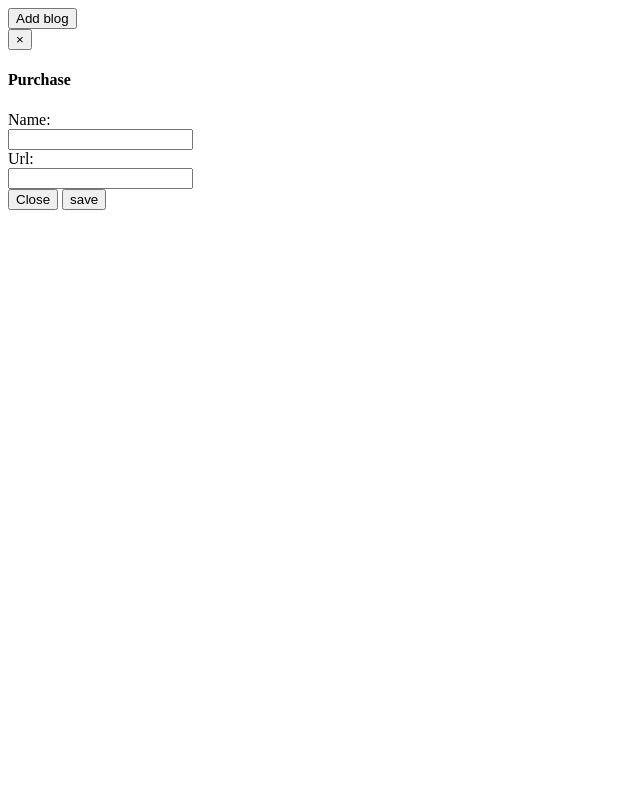
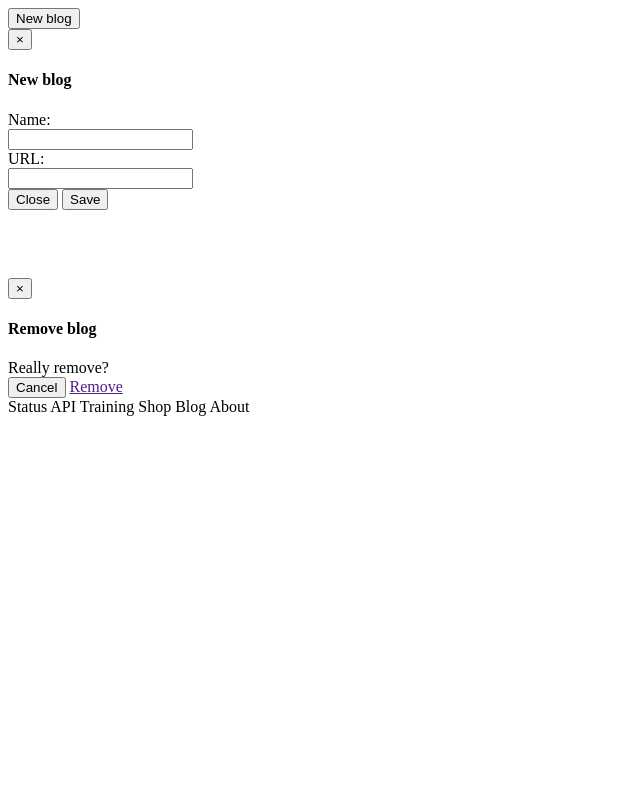
Before and after one commit to cj555/MOOCs, a Java web app: template blog-aggregator/src/main/webapp/WEB-INF/jsp/user-account.jsp in a window 1280 px wide. Shown: the whole page, without its empty margins (0-640 px from the left). Run offline with Spring Boot 4, a stand-in JSP engine, Linux system fonts and the light colour scheme; the template is opened without the code that fills it, so the values that code supplies are empty; the project's own start-up code is not run, and a stand-in starts its controllers and pages.

Commit message:
save items
1. getItems(blog)

Note:

I have been getting exception "java.sql.SQLDataException: data
exception: string data, right truncation; table: ITEM column:
DESCRIPTION"...I solved it by adding @Column(length= 10000) annotation
above "desription" field in "Item" entity. Please let me know if this
is the best way ....
@Column(length= 10000)
	private String description;﻿

```diff
--- a/blog-aggregator/src/main/java/io/cj555/entity/Item.java
+++ b/blog-aggregator/src/main/java/io/cj555/entity/Item.java
@@ -17,6 +17,8 @@
 	private Integer id;
 
 	private String title;
+
+	@Column(length=10000)
 	private String description;
 
 	@Column(name = "published_date")
--- a/blog-aggregator/src/main/java/io/cj555/repository/ItemRepository.java
+++ b/blog-aggregator/src/main/java/io/cj555/repository/ItemRepository.java
@@ -13,4 +13,6 @@
 
 	List<Item> findByBlog(Blog blog, Pageable pageable);
 
+	Item findByBlogAndLink(Blog blog, String link);
+
 }
--- a/blog-aggregator/src/main/webapp/WEB-INF/jsp/user-account.jsp
+++ b/blog-aggregator/src/main/webapp/WEB-INF/jsp/user-account.jsp
@@ -3,35 +3,32 @@
 
 <%@ include file="../layout/taglib.jsp"%>
 
-
-<h1>${user.name}</h1>
-
-<button type="button" class="btn btn-primary btn-large"
-	data-toggle="modal" data-target="#myModal">Add blog</button>
+<!-- Button trigger modal -->
+<button class="btn btn-primary btn-lg" data-toggle="modal" data-target="#myModal">
+  New blog
+</button>
 
 
 <form:form commandName="blog" cssClass="form-horizontal blogForm">
-	<div class="modal fade" id="myModal" tabindex="-1" role="dialog"
-		aria-labelledby="purchaseLabel" aria-hidden="true">
+<!-- Modal -->
+<div class="modal fade" id="myModal" tabindex="-1" role="dialog" aria-labelledby="myModalLabel" aria-hidden="true">
   <div class="modal-dialog">
     <div class="modal-content">
       <div class="modal-header">
-					<button type="button" class="close" data-dismiss="modal"
-						aria-hidden="true">&times;</button>
-					<h4 class="modal-title" id="purchaseLabel">Purchase</h4>
+        <button type="button" class="close" data-dismiss="modal" aria-hidden="true">&times;</button>
+        <h4 class="modal-title" id="myModalLabel">New blog</h4>
       </div>
       <div class="modal-body">
 
 		<div class="form-group">
-						<label for="name" class="col-sm-2 control-label">Name: </label>
+			<label for="name" class="col-sm-2 control-label">Name:</label>
 			<div class="col-sm-10">
 				<form:input path="name" cssClass="form-control" />
 				<form:errors path="name" />
 			</div>
 		</div>
-
 		<div class="form-group">
-						<label for="name" class="col-sm-2 control-label">Url: </label>
+			<label for="name" class="col-sm-2 control-label">URL:</label>
 			<div class="col-sm-10">
 				<form:input path="url" cssClass="form-control" />
 				<form:errors path="url" />
@@ -41,29 +38,50 @@
       </div>
       <div class="modal-footer">
         <button type="button" class="btn btn-default" data-dismiss="modal">Close</button>
-					<input type="submit" class="btn btn-primary" value="save">
-
+        <input type="submit" class="btn btn-primary" value="Save" />
       </div>
     </div>
   </div>
 </div>
-
 </form:form>
 
-<div>
-	<br /> <br />
+<br /><br />
 
 <script type="text/javascript">
 $(document).ready(function() {
 	$('.nav-tabs a:first').tab('show'); // Select first tab
+	$(".triggerRemove").click(function(e) {
+		e.preventDefault();
+		$("#modalRemove .removeBtn").attr("href", $(this).attr("href"));
+		$("#modalRemove").modal();
+	});
+	$(".blogForm").validate(
+			{
+				rules: {
+					name: {
+						required : true,
+						minlength : 1
+					},
+					url: {
+						required : true,
+						url: true
+					}
+				},
+				highlight: function(element) {
+					$(element).closest('.form-group').removeClass('has-success').addClass('has-error');
+				},
+				unhighlight: function(element) {
+					$(element).closest('.form-group').removeClass('has-error').addClass('has-success');
+				}
+			}
+		);
 });
 </script>
 
 <!-- Nav tabs -->
 <ul class="nav nav-tabs">
 	<c:forEach items="${user.blogs}" var="blog">
-			<li><a href="#blog_${blog.id}" data-toggle="tab">${blog.name }</a></li>
-
+	  <li><a href="#blog_${blog.id}" data-toggle="tab"><c:out value="${blog.name}" /></a></li>
 	</c:forEach>
 </ul>
 
@@ -71,30 +89,33 @@
 <div class="tab-content">
 <c:forEach items="${user.blogs}" var="blog">
   <div class="tab-pane" id="blog_${blog.id}">
+	<h1><c:out value="${blog.name}" /></h1>
+	<p>
 
-				<h1>
-					<c:out value="${blog.name}" />
-				</h1>
+	<a href="<spring:url value="/blog/remove/${blog.id}.html" />" class="btn btn-danger triggerRemove">remove blog</a>
 
-				<p>
-					<a href="<spring:url value="/blog/remove/${blog.id}.html" />"
-						class="btn btn-danger triggerRemove">Remove blog</a>
-					<c:out value="${blog.url}" />
-
-				</p>
+	<c:out value="${blog.url}" /></p>
 
 	<table class="table table-bordered table-hover table-striped">
 		<thead>
 			<tr>
-							<th>Title</th>
-							<th>Link</th>
+				<th>date</th>
+				<th>item</th>
 			</tr>
 		</thead>
 		<tbody>
 			<c:forEach items="${blog.items}" var="item">
 				<tr>
-								<td><c:out value="${item.title}" /></td>
-								<td><c:out value="${item.link}" /></td>
+					<td><c:out value="${item.publishedDate}" /></td>
+					<td>
+						<strong>
+							<a href="<c:out value="${item.link}" />" target="_blank">
+								<c:out value="${item.title}" />
+							</a>
+						</strong>
+						<br />
+						${item.description}
+					</td>
 				</tr>
 			</c:forEach>
 		</tbody>
@@ -103,40 +124,23 @@
 </c:forEach>
 </div>
 
-	<script type="text/javascript">
-		$(document).ready(
-				function() {
-					$('.nav-tabs a:first').tab('show'); // Select first tab
-					$(".triggerRemove").click(
-							function(e) {
-								e.preventDefault();
-								$("#modalRemove .removeBtn").attr("href",
-										$(this).attr("href"));
-								$("#modalRemove").modal();
-							});
-					$(".blogForm").validate(
-							{
-								rules : {
-									name : {
-										required : true,
-										minlength : 1
-									},
-									url : {
-										required : true,
-										url : true
-									}
-								},
 
-								highlight : function(element) {
-									$(element).closest('.form-group')
-											.removeClass('has-success')
-											.addClass('has-error');
-								},
-								unhighlight : function(element) {
-									$(element).closest('.form-group')
-											.removeClass('has-error').addClass(
-													'has-success');
-								}
-							});
-				});
-	</script>
+<!-- Modal -->
+<div class="modal fade" id="modalRemove" tabindex="-1" role="dialog" aria-labelledby="myModalLabel" aria-hidden="true">
+  <div class="modal-dialog">
+    <div class="modal-content">
+      <div class="modal-header">
+        <button type="button" class="close" data-dismiss="modal" aria-hidden="true">&times;</button>
+        <h4 class="modal-title" id="myModalLabel">Remove blog</h4>
+      </div>
+      <div class="modal-body">
+        Really remove?
+      </div>
+      <div class="modal-footer">
+        <button type="button" class="btn btn-default" data-dismiss="modal">Cancel</button>
+        <a href="" class="btn btn-danger removeBtn">Remove</a>
+      </div>
+    </div>
+  </div>
+</div>
+Status API Training Shop Blog About
```
Also changed, not shown: blog-aggregator/src/main/java/io/cj555/service/BlogService.java (+27 -2 lines), blog-aggregator/src/main/java/io/cj555/service/RssService.java (+7 -23 lines), 2 other files. Lines whose indentation alone changed are shown as unchanged.
